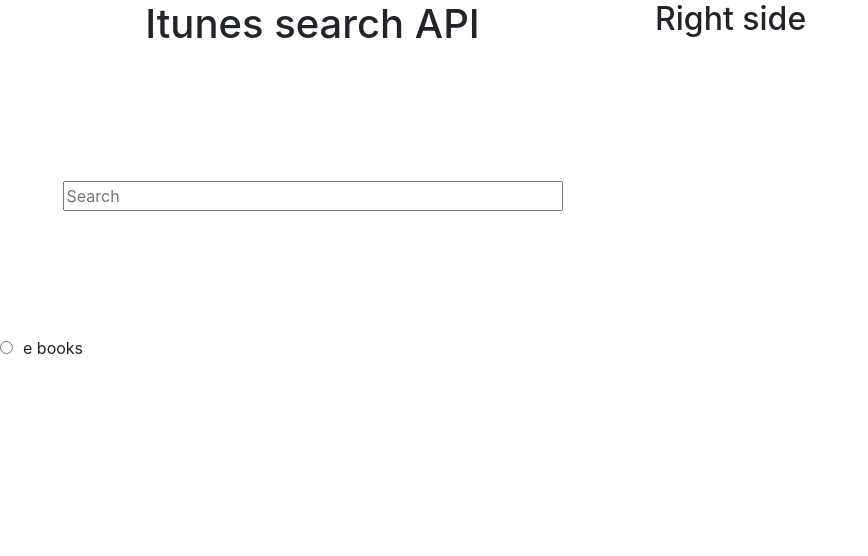
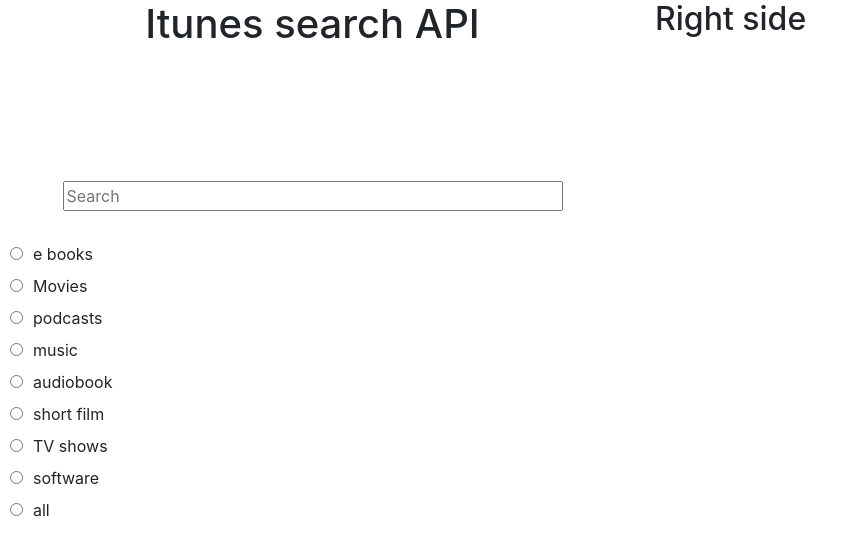
Before and after one commit to douglas86/task19, a React (Create React App) app in the folder client/: page / in a window 1280 px wide. Shown: the top 556 px of the page, without its empty margins (0-868 px from the left). Built offline with nearby package versions, Linux system fonts and the light colour scheme.

Commit message:
Created a radio button with styles

```diff
--- a/client/src/Components/LeftSide/Left.jsx
+++ b/client/src/Components/LeftSide/Left.jsx
@@ -3,6 +3,17 @@
 
 const Left = () => {
   const classes = useStyles();
+  let lab = [
+    "e books",
+    "Movies",
+    "podcasts",
+    "music",
+    "audiobook",
+    "short film",
+    "TV shows",
+    "software",
+    "all",
+  ];
   return (
     <div>
       <h1 className={classes.left}>Itunes search API</h1>
@@ -12,8 +23,12 @@
         placeholder="Search"
         required
       />
-      <input type="radio" className={classes.radio} />
-      <label>e books</label>
+      {lab.map((i) => (
+        <div>
+          <input type="radio" name="rad" className={classes.radio} />
+          <label>{i}</label>
+        </div>
+      ))}
     </div>
   );
 };
--- a/client/src/Components/LeftSide/Styles.jsx
+++ b/client/src/Components/LeftSide/Styles.jsx
@@ -5,10 +5,11 @@
     textAlign: "center",
   },
   input: {
-    margin: "20% 10%",
+    margin: "20% 10% 5% 10%",
     width: "80%",
   },
   radio: {
+    marginLeft: "10px",
     marginRight: "10px",
   },
 });
```
